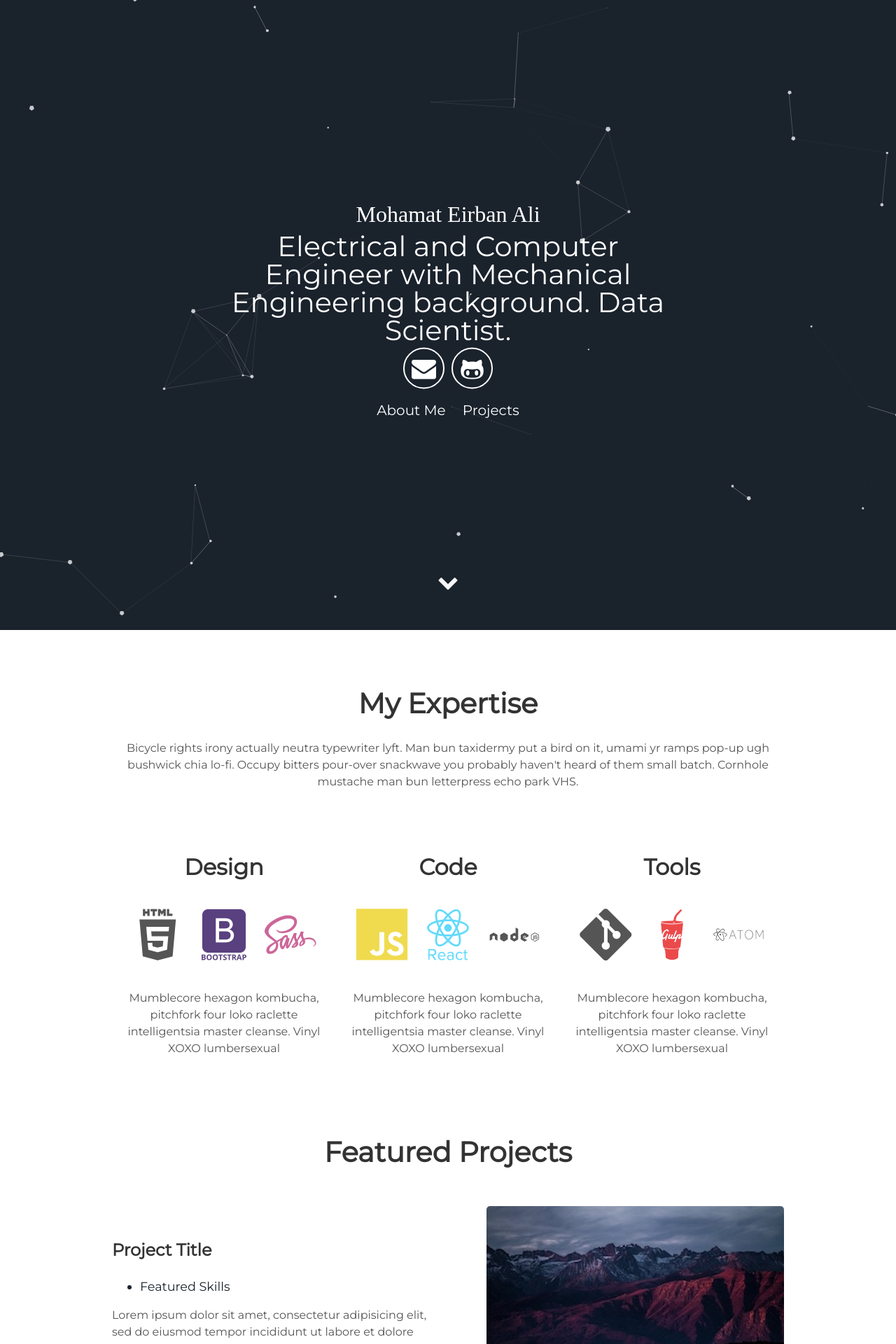
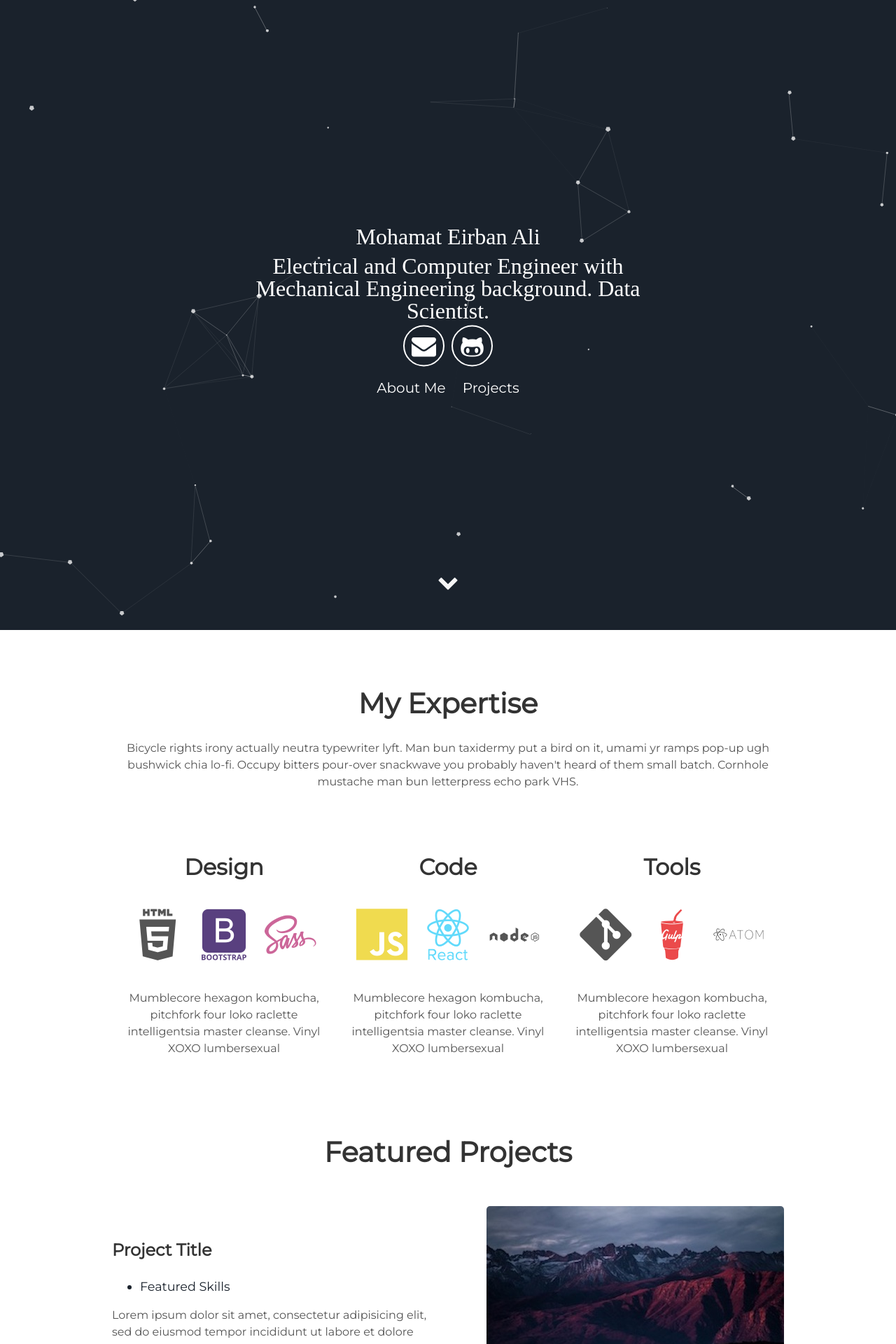
Before and after one commit to danielm201s/danielm201s.github.io, a Jekyll site: the page built from index.html, in a window 1280 px wide. Shown: the top 1920 px of the page at 70% size. Built offline with Jekyll 4.4.1, drawn with Linux system fonts in a browser that asks for light colours.

Commit message:
Update header.html

```diff
--- a/_includes/header.html
+++ b/_includes/header.html
@@ -2,7 +2,7 @@
   <div class="header">
 
         <span style="font-family: ltc-bodoni-175, serif; font-style: normal; font-weight: 400; font-size:2.5vw;" class="site-title">{{site.username}}</span>
-        <span class="site-description">{{site.user_title}}</span>
+        <span style="font-family: ltc-bodoni-175, serif; font-style: normal; font-weight: 400; font-size:2.5vw;" class="site-description">{{site.user_title}}</span>
 
       <div class="header-icons">
         <a aria-label="Send email" href="mailto:irfan93@ou.edu"><i class="icon fa fa-envelope"></i></a>
```
